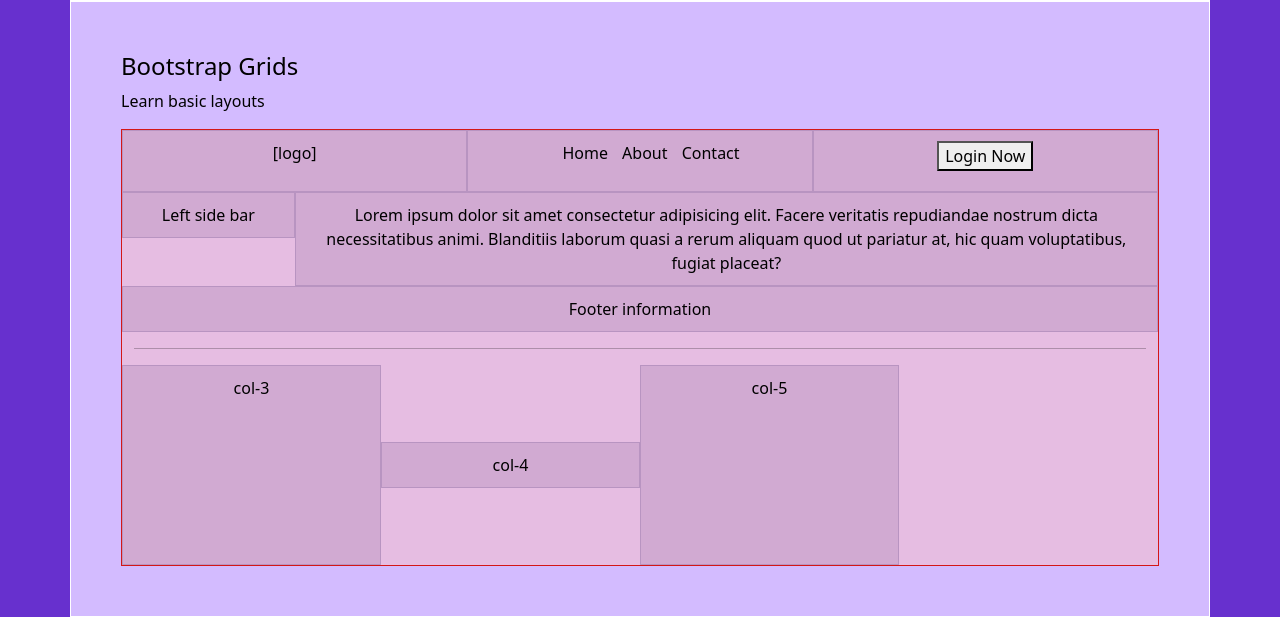
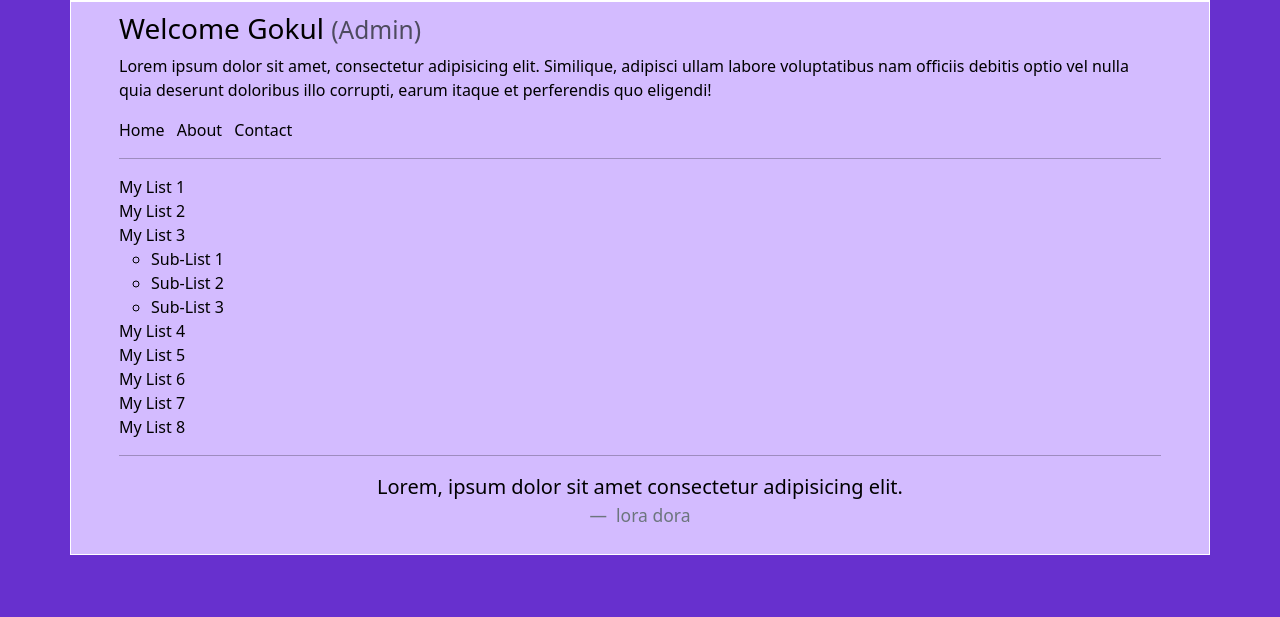
Before and after one commit to gokul-1998/Bootstrap_learnings, a plain HTML site: page bootstrap/index.html in a window 1280 px wide. Shown: the part 197-814 px from the top of the page. Drawn offline with Linux system fonts and the light colour scheme.

Commit message:
added lect7

```diff
--- a/bootstrap/assets/css/style.css
+++ b/bootstrap/assets/css/style.css
@@ -1,3 +1,8 @@
+div {
+    background-color: rgb(103, 48, 206);
+    color: #fff;
+}
+
 body {
     background-color: rgb(103, 48, 206);
 
@@ -23,9 +28,7 @@ div.container{
 
 
 
-div {
-    background-color: rgb(230, 189, 226);
-}
+
 
 
 
--- a/bootstrap/index.html
+++ b/bootstrap/index.html
@@ -31,82 +31,66 @@
 
         <p>lets start learning Bootstrap.</p>
     </div>
-    <div class="container color-1 height-500 bg p50">
-        <h4>Bootstrap Grids</h4>
-        <p> Learn basic layouts</p>
+    <div class="container color-1 height-500 px-5">
 
-        <div class="grid-layouts container text-center ">
-            <!-- row -->
-            <!-- <div class="row">
-                <div class="col-4 bg">.col-4</div>
-                <div class="col-4 bg">.col-4</div>
-                <div class="col-4 bg">.col-4</div>
+        <h3 >Welcome Gokul
+            <small class="text-muted">(Admin)</small>
+        </h3>
+        <p >Lorem ipsum dolor sit amet, consectetur adipisicing elit. Similique, adipisci ullam labore voluptatibus nam officiis debitis optio vel nulla quia deserunt doloribus illo corrupti, earum itaque et perferendis quo eligendi!</p>
 
-            </div>
-            <div class="row">
-                <div class="col-md-2 bg">.col</div>
+        <ul class="list-inline">
+            <li class="list-inline-item">Home</li>
+            <li class="list-inline-item">About</li>
+            <li class="list-inline-item">Contact</li>
+        </ul>
 
-                <div class="col-md-2 bg">.col</div>
+        <hr>
 
-                <div class="col-md-4 col-sm-6 bg">.col(EMail)</div>
+        <ul class="list-unstyled">
+            <li>My List 1</li>
+            <li>My List 2</li>
+            <li>My List 3</li>
+            <ul >
+                <li>Sub-List 1</li>
+                <li>Sub-List 2</li>
+                <li>Sub-List 3</li>
+            </ul>
+            <li>My List 4</li>
+            <li>My List 5</li>
+            <li>My List 6</li>
+            <li>My List 7</li>
+            <li>My List 8</li>
+        </ul>
 
-                <div class="col-md-2 col-sm-6 bg">.col(mobile)</div> -->
-            <!--  here col-md-2 means , from md it will take 2 columns, and while in sm it will take 6 columns, if it  goes below md, it will
-                get converted to row -->
+        <!-- class="list-unstyled" will remove the dots in the  list-->
+
+        <!-- <h1 class="display-1">Welcome gokul</h1> -->
+
+        <!-- class="display-1,2,3,4, will use bigger text size than header tags" -->
+        <!--  even if you give h5,the same size will maintain, because of display -->
+        <!-- but the  font  in paragraph and  h1 are different -->
+
+        <!-- -------------------------------- -->
+
+        <!-- <p class="lead">Lorem ipsum dolor sit amet, consectetur adipisicing elit. Similique, adipisci ullam labore voluptatibus nam officiis debitis optio vel nulla quia deserunt doloribus illo corrupti, earum itaque et perferendis quo eligendi!</p> -->
+
+        <!--  we use class="lead" to make the font in p tage same as the display font -->
 
 
-
-            <!-- Row -->
-            <div class="row">
-                <div class="col-sm bg">
-                    [logo]
-                </div>
-                <div class="col-sm bg">
-                    <ol>
-                        <li>Home</li>
-                        <li>About</li>
-                        <li>Contact</li>
-                    </ol>
-                </div>
-                <div class="col-sm bg">
-                    <button>Login Now</button>
-                </div>
-
-            </div>
-            <div class="row align-items-start" style="height: min-200px;">
-                <div class="col-sm-2 bg">
-                    Left side bar
-                </div>
-                <div class="col-sm bg">
-                    Lorem ipsum dolor sit amet consectetur adipisicing elit. Facere veritatis repudiandae nostrum dicta
-                    necessitatibus animi. Blanditiis laborum quasi a rerum aliquam quod ut pariatur at, hic quam
-                    voluptatibus, fugiat placeat?
-
-                </div>
-            </div>
-            <!-- footer -->
-            <div class="row ">
-                <div class="col-sm bg">
-                    Footer information
-                </div>
-            </div>
-
-            <hr>
-            <div class="row " style="height: 200px;">
-                <!-- align-items-center will vertically center the elements -->
-                <div class="col-3 bg">col-3</div>
-
-                <div class="col-3 align-self-center bg">col-4</div>
-                <!-- align-self-center will centeralize that particular cell alone -->
-                <!-- other options are  end,start -->
-
-                <!-- <div class="col-3 offset-3 bg">col-4</div> -->
-                <!-- offset 3 will leave three columns and then starts -->
-                <div class="col-3 bg">col-5</div>
-            </div>
+        <!-- <p class="h3">h3.Bootstrap heading</p> -->
+        <!-- class="h3" will give same appearance as h3 tag,  -->
+        <!-- since google bots fetch h3 as header , and meta  tags, we  are not using h3 for  that purpose and use class  inside  of p tag -->
+        <!-- <h3>h3.Bootstrap heading</h3> -->
 
 
-        </div>
+    <hr>
+    <blockquote class="blockquote text-center">
+        <p>Lorem, ipsum dolor sit amet consectetur adipisicing elit. </p>
+    <footer class="blockquote-footer">
+        lora  dora
+    </footer>
+    </blockquote>
+
     </div>
 
 
@@ -121,6 +105,11 @@
 
     <!-- Bootstrap Body -->
 
+
+
+
+
+
     <script src="./assets/js/jquery.min.js"></script>
     <script src="./assets/js/bootstrap.min.js"></script>
 </body>
```
Also changed, not shown: part1-6/flex_box/flex.html (renamed from part1/flex_box/flex.html), part1-6/flex_box/style.css (renamed from part1/flex_box/style.css), part1-6/image-1.png (renamed from part1/image-1.png), part1-6/image-10.png (renamed from part1/image-10.png), part1-6/image-11.png (renamed from part1/image-11.png), part1-6/image-12.png (renamed from part1/image-12.png), part1-6/image-13.png (renamed from part1/image-13.png), part1-6/image-2.png (renamed from part1/image-2.png), part1-6/image-3.png (renamed from part1/image-3.png), part1-6/image-4.png (renamed from part1/image-4.png), part1-6/image-5.png (renamed from part1/image-5.png), part1-6/image-6.png (renamed from part1/image-6.png), part1-6/image-7.png (renamed from part1/image-7.png), part1-6/image-8.png (renamed from part1/image-8.png), 2 more files, 3 other files.
